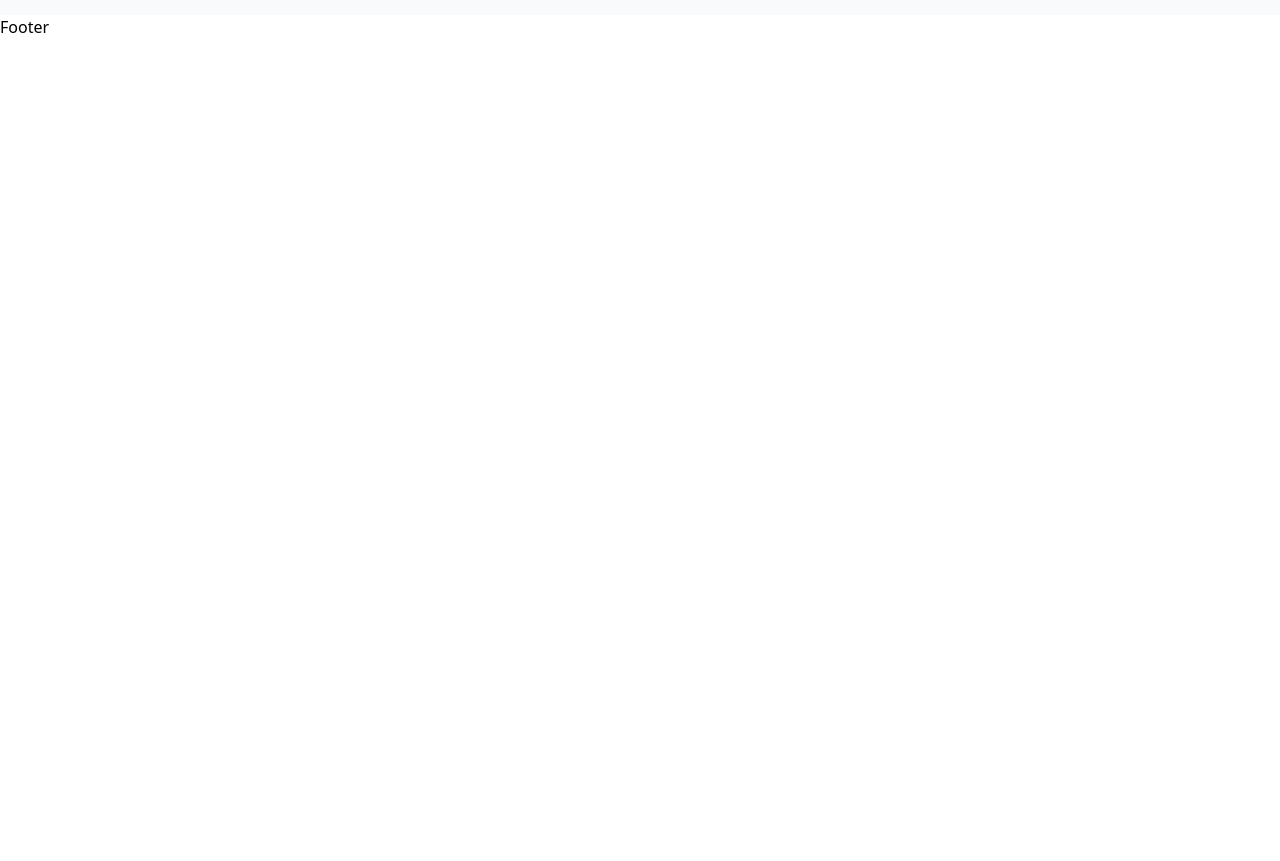
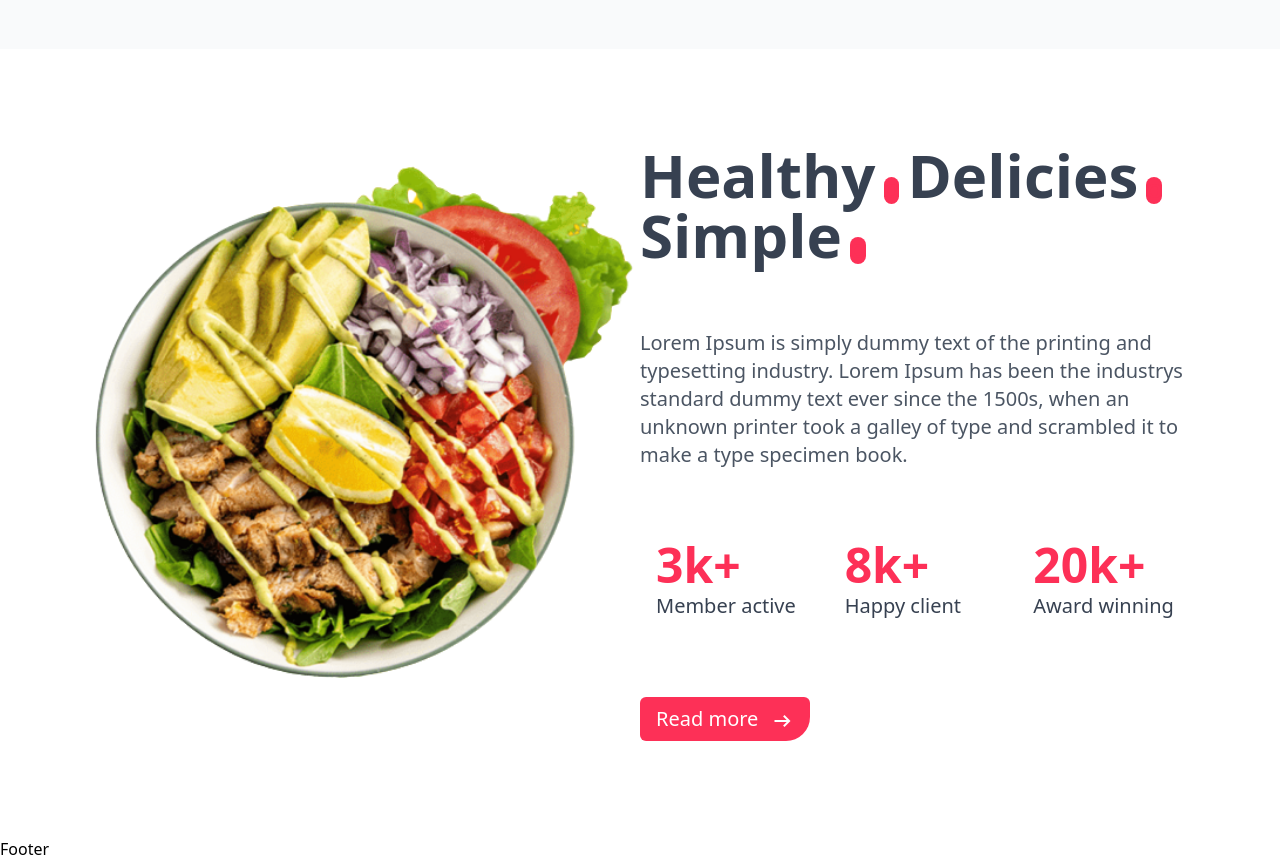
Before and after one commit to Bokhtiar/restura.com, a Next.js app: page / in a window 1280 px wide. Shown: the part 620-1481 px from the top of the page. Before the commit the page ends 800 px from the top, so only its background shows below. Built offline with nearby package versions, Linux system fonts and the light colour scheme.

Commit message:
restura about section done

```diff
--- a/src/components/button/index.tsx
+++ b/src/components/button/index.tsx
@@ -1,7 +1,7 @@
 import { IButton } from '@/types/button.type'
 
 export const PrimaryButton: React.FC<IButton> = (props: IButton): JSX.Element => {
-    return <button className='flex items-center gap-3 bg-primary text-white py-2 px-4 rounded-br-3xl rounded-md'>
+    return <button className='flex items-center gap-3 bg-primary text-white py-2 px-4 rounded-br-3xl rounded-md mx-auto md:mx-0'>
         <span className='text-xl'>{props.name}</span>
         <span className="material-symbols-outlined mt-1">arrow_right_alt</span>
     </button>
--- a/src/pages/index.tsx
+++ b/src/pages/index.tsx
@@ -3,22 +3,33 @@ import { PrimaryButton } from "@/components/button";
 import { Header } from "@/layouts/header";
 
 const Home: React.FC = (): JSX.Element => {
-  return <>
-
+  return (
+    <>
       <Header></Header>
+      {/* banner section */}
       <section className="bg-gray-50">
         <div className="container grid grid-cols-1 md:grid-cols-2 items-center justify-between">
           {/* content */}
           <div>
             {/* heading content */}
             <p className="leading-10 pt-5">
-            <span className="md:text-5xl text-4xl font-bold text-blue-400">Make  Healthy Life</span><br />
-            <span className="md:text-5xl text-4xl font-bold">With Fitbitesmeal</span>
+              <span className="md:text-5xl text-4xl font-bold text-blue-400">
+                Make Healthy Life
+              </span>
+              <br />
+              <span className="md:text-5xl text-4xl font-bold">
+                With Fitbitesmeal
+              </span>
             </p>
             {/* body content */}
             <p className="leading-[0px] my-8">
-            <span className="md:text-3xl text-2xl text-gray-800 ">Delicious meal the way you want,</span> <br />
-            <span className="md:text-3xl text-2xl text-gray-800">When you want</span>
+              <span className="md:text-3xl text-2xl text-gray-800 ">
+                Delicious meal the way you want,
+              </span>
+              <br />
+              <span className="md:text-3xl text-2xl text-gray-800">
+                When you want
+              </span>
             </p>
             {/* button */}
             <PrimaryButton name="Order now" />
@@ -28,12 +39,74 @@ const Home: React.FC = (): JSX.Element => {
           <Image
             src="/images/banner1.png"
             alt="banner1"
+            className="lg:w-[800px]"
             width={550}
             height={0}
           />
         </div>
       </section>
+
+      {/* about us */}
+      <section className="container grid grid-cols-1 md:grid-cols-2 my-24">
+        {/* about image */}
+        <Image
+          src="/images/banner1.png"
+          alt="banner1"
+          className="lg:w-[600px]"
+          width={550}
+          height={0}
+        />
+        {/* about content */}
+        <div>
+          {/* about heading content*/}
+          <h2 className="text-4xl text-center md:text-left md:text-6xl text-gray-700 font-bold">
+            <span className="pr-2">Healthy</span>
+            <span className=" bg-primary text-xl rounded-full text-primary">
+              O
+            </span>
+            <span className="px-2">Delicies</span>
+            <span className=" bg-primary text-xl rounded-full text-primary">
+              O
+            </span>
+            <br /> <span className="pr-2">Simple</span>
+            <span className=" bg-primary text-xl rounded-full text-primary">
+              O
+            </span>
+          </h2>
+
+          {/* about content  */}
+          <p className="my-16 text-gray-600 text-xl md:w-[550px] text-center md:text-left">
+            Lorem Ipsum is simply dummy text of the printing and typesetting
+            industry. Lorem Ipsum has been the industrys standard dummy text
+            ever since the 1500s, when an unknown printer took a galley of type
+            and scrambled it to make a type specimen book.
+          </p>
+
+          {/* happy client */}
+          <section className="my-16 grid grid-cols-1 md:grid-cols-3 gap-4 md:w-[550px]">
+            {/* member */}
+            <div className="leading-9 border md:border-none border-gray-400 px-4 py-2 rounded-md">
+              <h2 className="text-5xl font-bold text-primary">3k+</h2>
+              <span className="text-xl text-gray-700">Member active</span>
+            </div>
+
+            <div className="leading-9 border md:border-none border-gray-400 px-4 py-2 rounded-md">
+              <h2 className="text-5xl font-bold text-primary">8k+</h2>
+              <span className="text-xl text-gray-700">Happy client</span>
+            </div>
+
+            <div className="leading-9 border md:border-none border-gray-400 px-4 py-2 rounded-md">
+              <h2 className="text-5xl font-bold text-primary">20k+</h2>
+              <span className="text-xl text-gray-700">Award winning</span>
+            </div>
+          </section>
+
+          {/* button */}
+          <PrimaryButton name="Read more"></PrimaryButton>
+        </div>
+      </section>
     </>
+  );
 };
 
 export default Home;
```
Also changed, not shown: public/images/about.png (added). Lines whose indentation alone changed are shown as unchanged.
